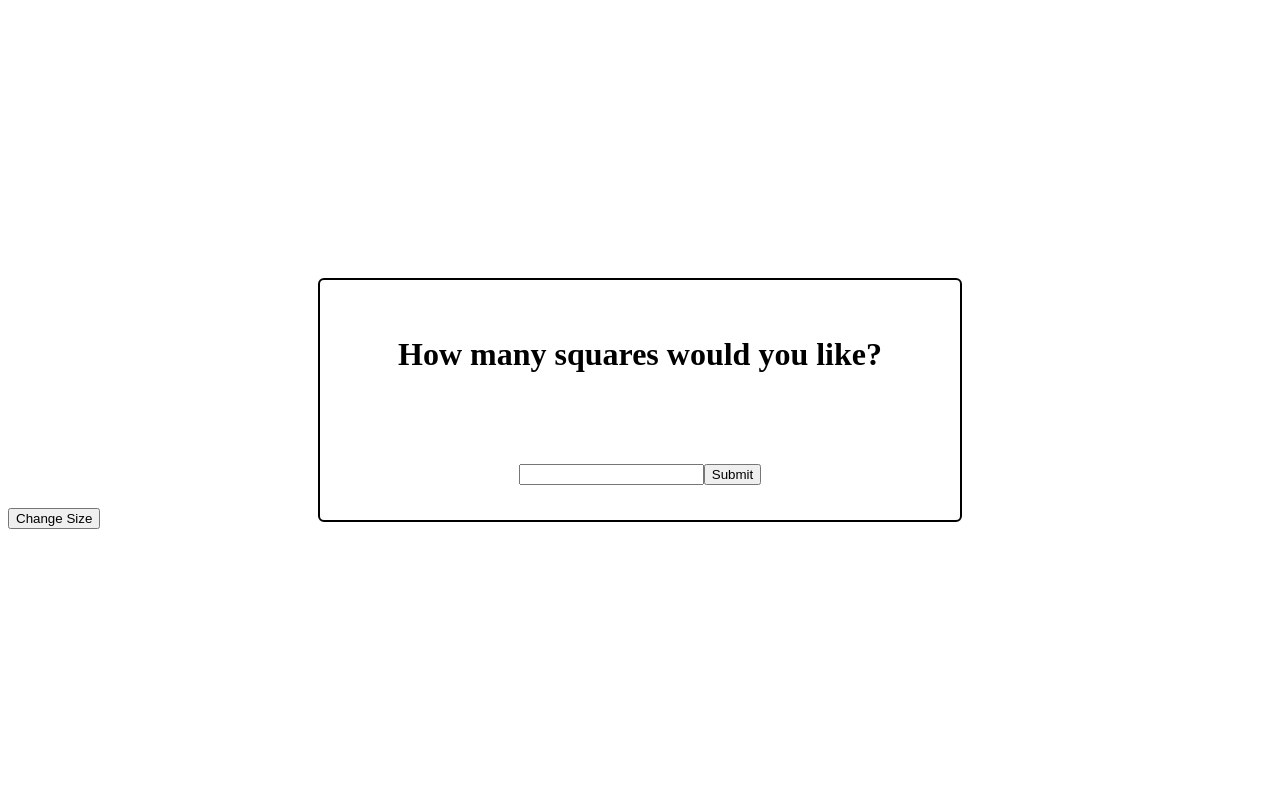
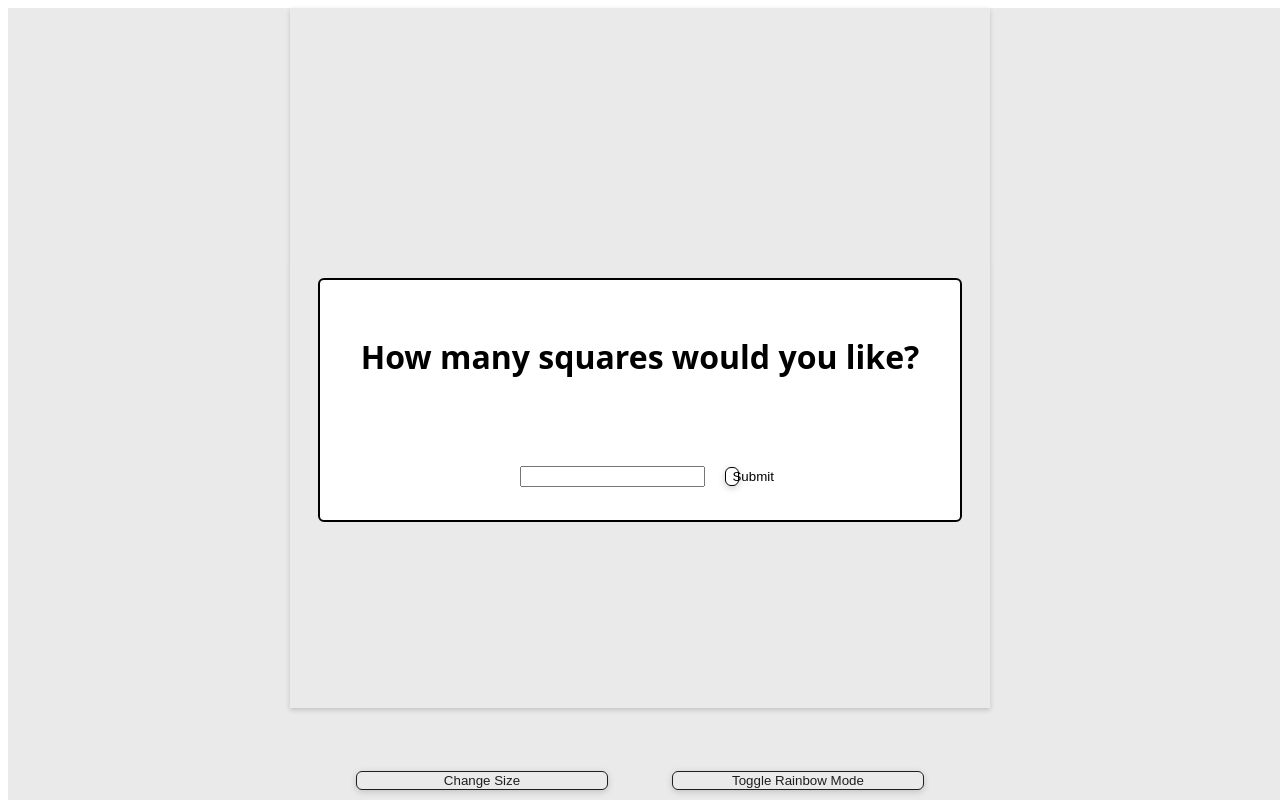
Before and after one commit to cblin321/Etch-a-Sketch, a plain HTML site: page index.html in a window 1280 px wide. Both pictures are taken after a click on the button "Change Size". Drawn offline with Linux system fonts and the light colour scheme.

Commit message:
rainbow mode and styling

```diff
--- a/etch.js
+++ b/etch.js
@@ -1,4 +1,4 @@
-function initGrid(n) {
+function initGrid(n, rainbow = false) {
     if (n <= 2 || n > 100) {
         alert("Too many squares, only 2-100");
         return;
@@ -13,13 +13,39 @@ function initGrid(n) {
             pixels[i][j] = div;
             container.appendChild(div);
             div.addEventListener(("mouseenter"), (e) => {
-                div.style.backgroundColor = "blue";
+                if (!rainbow)
+                    div.style.backgroundColor = "blue";
+                else {
+                    console.log("rainbow on");
+                }
             });
-            div.style.height = `calc(500px / ${n})`;
-            div.style.width = `calc(500px / ${n})`;
+            div.style.height = `calc(700px / ${n})`;
+            div.style.width = `calc(700px / ${n})`;
         }
     }
     container.style.gridTemplateColumns = `repeat(${n}, 1fr)`;
     container.style.gridTemplateRows = `repeat(${n}, 1fr)`;
     return pixels;
 }
+
+function rainbowMode(pixels, rainbowState) {
+    if (rainbowState) {
+        for (let i = 0; i < pixels.length; i++) {
+            for (let j = 0; j < pixels[i].length; j++) {
+                let div = pixels[i][j];
+                div.addEventListener(("mouseenter"), (e) => {
+                        div.style.backgroundColor = `rgb(${Math.random() * 253}, ${Math.random() * 253}, ${Math.random() * 253})`;
+                });
+            }
+        }
+    } else {
+        for (let i = 0; i < pixels.length; i++) {
+            for (let j = 0; j < pixels[i].length; j++) {
+                let div = pixels[i][j];
+                div.addEventListener(("mouseenter"), (e) => {
+                        div.style.backgroundColor = "blue";
+                });
+            }
+        }
+    }
+}
--- a/index.html
+++ b/index.html
@@ -9,33 +9,52 @@
 </head>
 <body>
     <main>
+        <div class="overlay"></div>
         <div class="popup">
             <h1>How many squares would you like?</h1>
             <input type="text"/>
-            <button type="button" class="btn submit-square">Submit</button>
+            <div class="center">
+                <button type="button" class="btn submit-square">Submit</button>
+            </div>
         </div>
-        <div class="pixel-container"></div>
-        <button class="btn" id="size" type="button">Change Size</button>
+        <div class="center">
+            <div class="pixel-container"></div>
+        </div>
+        <div class="center">
+            <button class="btn controls" id="size" type="button">Change Size</button>
+            <button class="btn controls" id="rainbow" type="button"> Toggle Rainbow Mode</button>
+        </div>
     </main>
 </body>
     <script>
-        const pixels = initGrid(16);
+        let n = 16;
+        let pixels = initGrid(n, false);
         const popup = document.querySelector(".popup");
         const size = document.querySelector("#size");
         const nSquares = document.querySelector('input[type="text"]');
+        const overlay = document.querySelector(".overlay");
+        const rainbow = document.querySelector("#rainbow");
+        let rainbowState = false;
+        rainbow.addEventListener(("click"), (e) => {
+            rainbowState = !rainbowState;
+            console.log(rainbowState);
+            rainbowMode(pixels, rainbowState);
+        });
         size.addEventListener(("click"), (e) => {
             popup.classList.add("open-popup");
+            overlay.style.display = "block";
         });
         const submit = document.querySelector(".submit-square");
         submit.addEventListener("click", (e) => {
             e.preventDefault();
-            //console.log(nSquares.value);
             for (row of pixels) {
                 for (element of row)
                     element.remove();
             }
-            pixels = initGrid(nSquares.value);
+            n = parseFloat(nSquares.value)
+            pixels = initGrid(n, rainbowState);
             popup.classList.remove("open-popup");
+            overlay.style.display = "none";
         });
     </script>
 </html>
--- a/styles.css
+++ b/styles.css
@@ -1,7 +1,14 @@
 .pixel-container {
     display: grid;
-    max-width: 500px;
-    max-height: 500px;
+    width: 700px;
+    height: 700px;
+    margin: 0;
+    box-shadow: 0 2px 5px rgba(0, 0, 0, .2);
+    padding: 0;
+}
+
+html {
+    font-family: system-ui;
 }
 
 .popup {
@@ -23,6 +30,7 @@
     background-color: white;
     border-radius: 6px;
     border: 2px black solid;
+    z-index: 101;
 }
 
 .open-popup {
@@ -36,3 +44,40 @@
 .popup h1 {
     display: block;
 }
+
+.btn {
+    border: none;
+    box-shadow: 0 2px 7px rgba(0, 0, 0, .2);
+    border-radius: 6px;
+    height: 30%;
+    width: 20%;
+    background-color: white;
+    border: solid 1px black;
+    transition: 0.1s ease-in-out;
+}
+
+.btn:hover {
+    transform: scale(1.1);
+    background-color: rgba(150, 150, 150, 0.2);
+}
+
+.center {
+    display: flex;
+    align-items: center;
+    justify-content: center;
+    position: relative;
+    gap: 5%;
+}
+
+.controls {
+    margin-top: 5%;
+}
+
+.overlay {
+    width: 100%;
+    height: 100%;
+    position: fixed;
+    background-color: rgba(150, 150, 150, 0.2);
+    display: none;
+    z-index: 100;
+}
```
